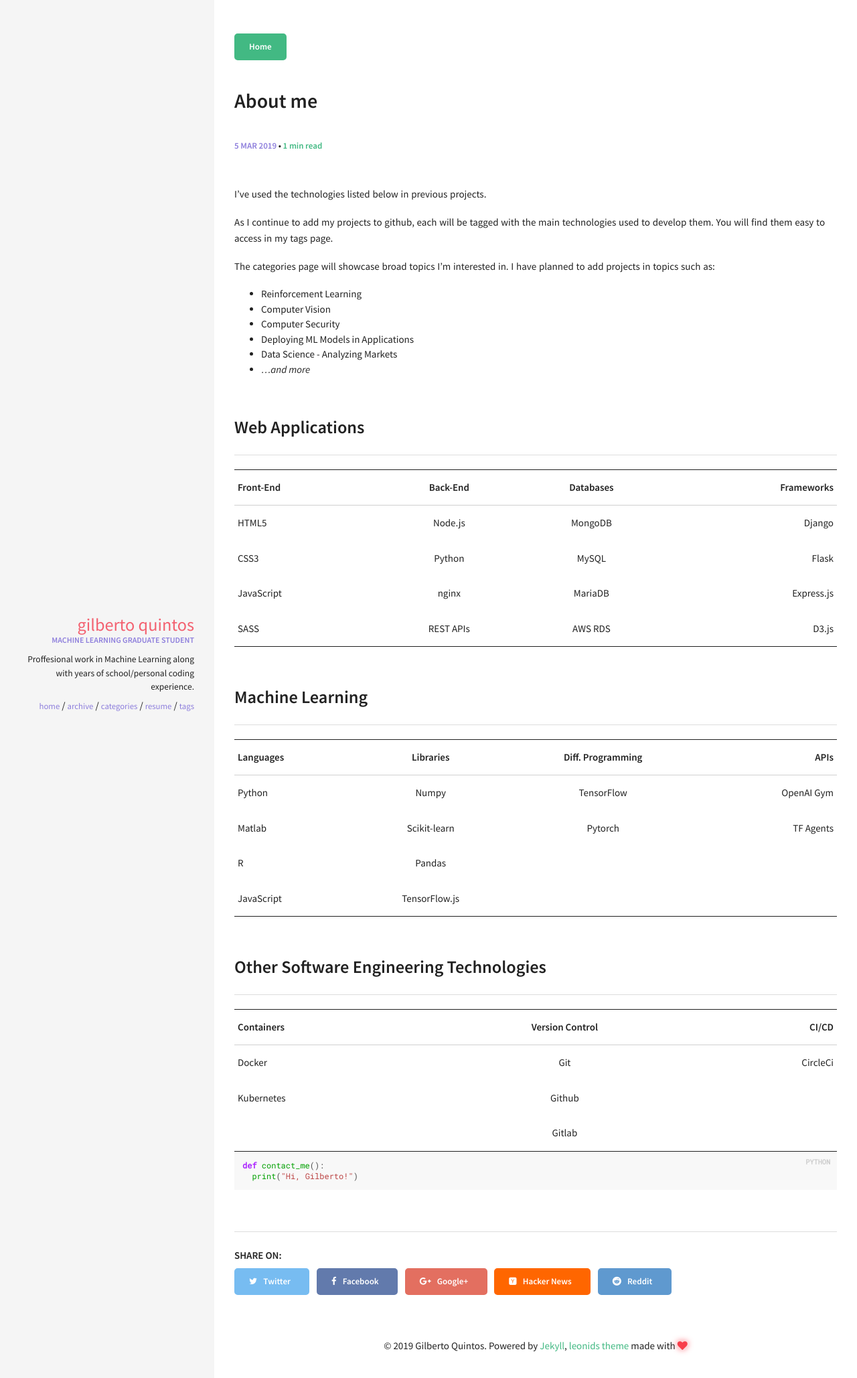
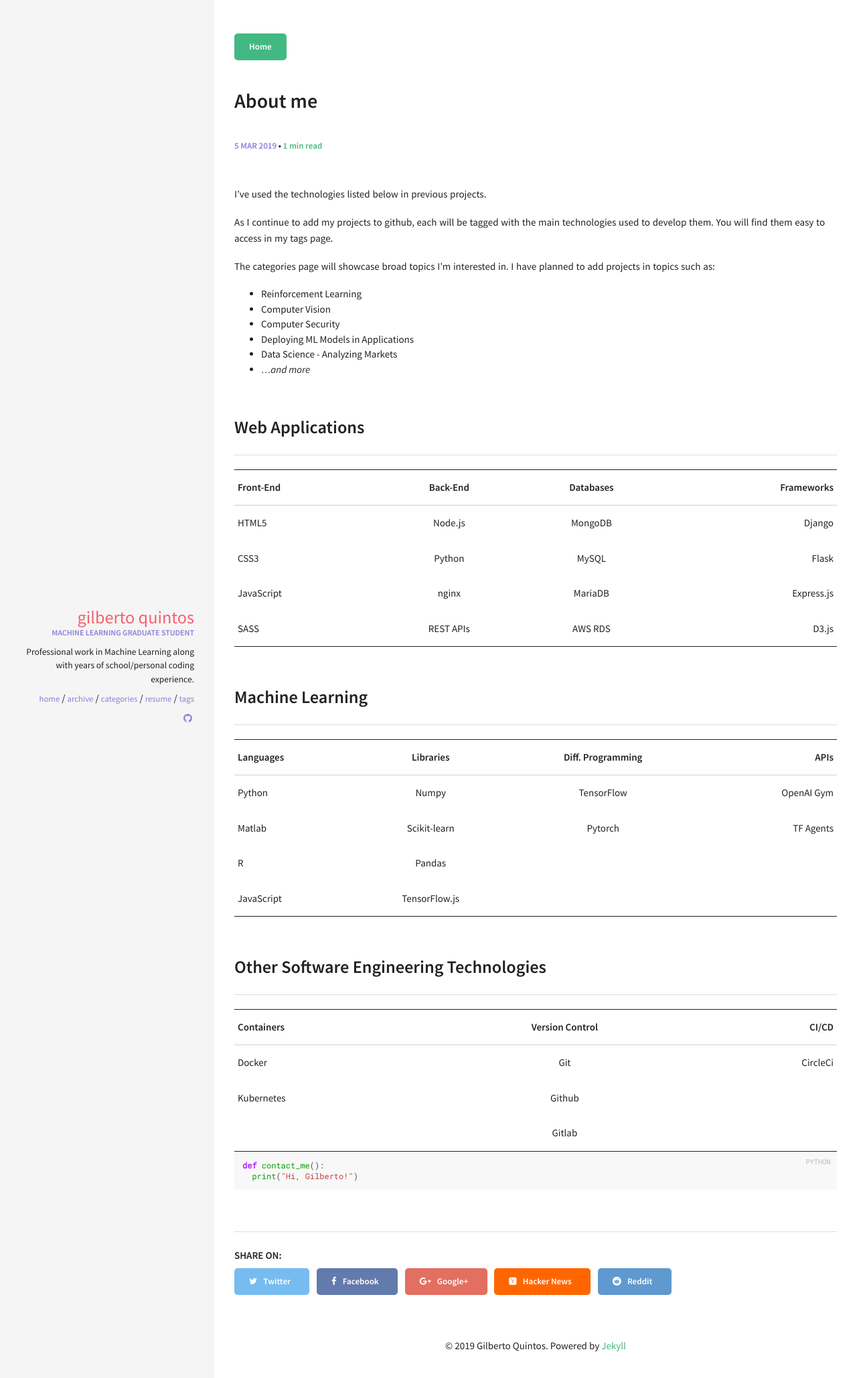
Before and after one commit to GilbertoQ/GilbertoQ.github.io, a Jekyll site: the page built from _posts/2019-03-05-About-Me.md, in a window 1280 px wide. Shown: the top 2058 px of the page at 67% size. Built offline with Jekyll 4.4.1, drawn with Linux system fonts in a browser that asks for light colours.

Commit message:
Added new Post and github link

```diff
--- a/_config.yml
+++ b/_config.yml
@@ -5,7 +5,7 @@
 #
 title: Gilberto Quintos
 email:
-description: Proffesional work in Machine Learning along with years of school/personal coding experience.
+description: Professional work in Machine Learning along with years of school/personal coding experience.
 url: # the base hostname & protocol for your site
 keywords: ["blog", "jekyll"]
 
@@ -36,7 +36,7 @@ owner:
   name: Gilberto Quintos
   avatar:
   job: "Machine Learning Graduate Student"
-  bio: " Proffesional work in Machine Learning along with years of school/personal coding experience."
+  bio: " Professional work in Machine Learning along with years of school/personal coding experience."
   email:
   disqus-shortname:
   twitter: #username
@@ -48,7 +48,7 @@ owner:
     ad-client:
     ad-slot:
   bing-verify:
-  github: #username
+  github: GilbertoQ
   gitlab: #username
   stackoverflow: #123456/username   from a "http://stackoverflow.com/users/123456/username" link
   linkedin: #username
--- a/_includes/footer.html
+++ b/_includes/footer.html
@@ -1,3 +1,3 @@
 <footer>
-  &copy; {{ site.time | date: '%Y' }} {{ site.owner.name }}. Powered by <a href="http://jekyllrb.com/">Jekyll</a>, <a href="http://github.com/renyuanz/leonids/">leonids theme</a> made with <i class="fa fa-heart heart-icon"></i>
+  &copy; {{ site.time | date: '%Y' }} {{ site.owner.name }}. Powered by <a href="http://jekyllrb.com/">Jekyll</a></i>
 </footer>
```
Also changed, not shown: _posts/2019-04-14-Papers-Read.md (added, +52 -0 lines), _posts/2019-05-21-Report.md (renamed from _posts/2013-08-12-Report.md, +0 -1 lines), README.md, _posts/2019-03-05-About-Me.md (renamed from _posts/2015-08-18-About-Me.md).
